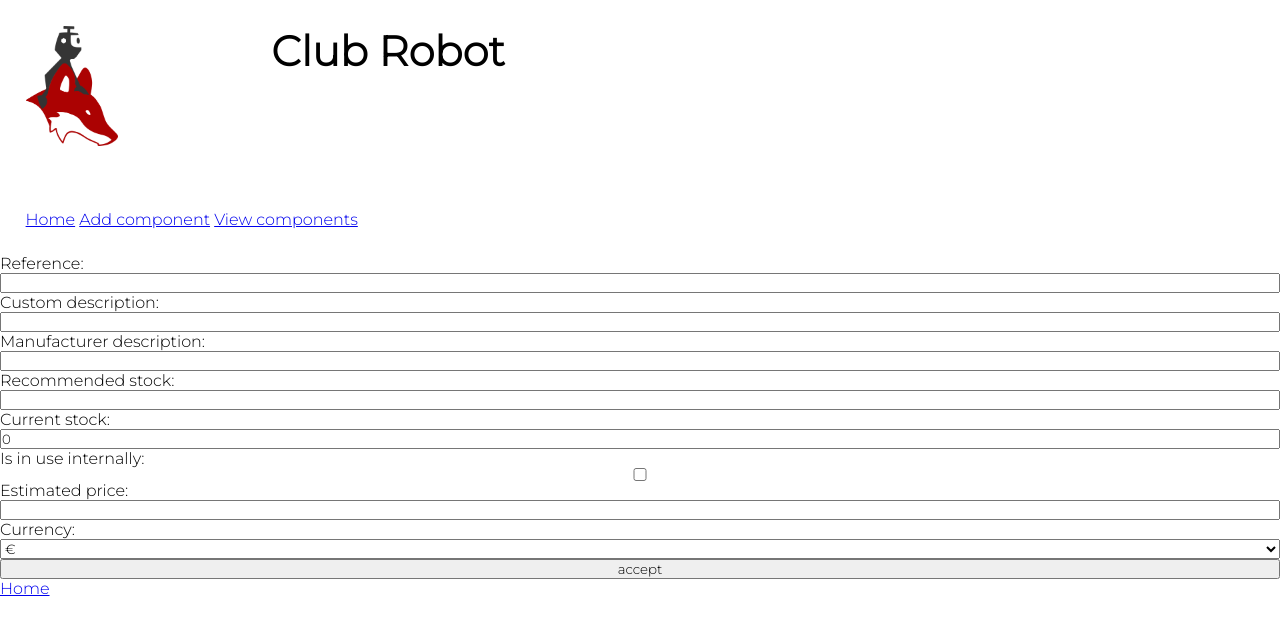
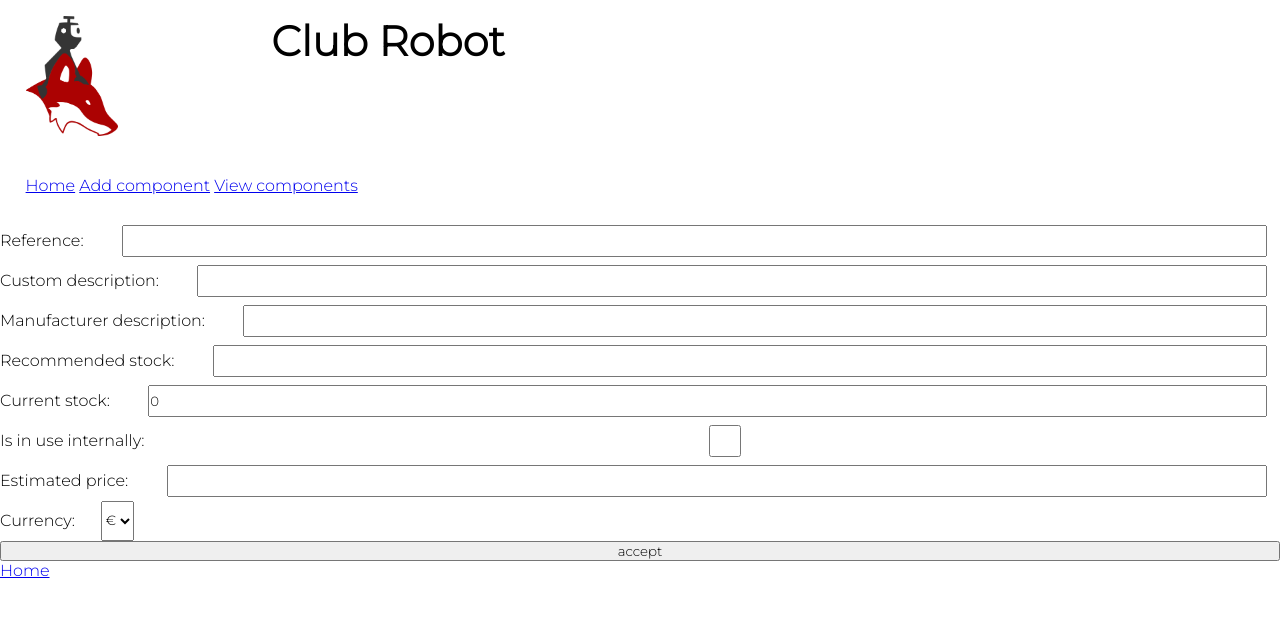
Before and after one commit to joelimgu/chisp, a Django app: page /insert/ in a window 1280 px wide. Shown: the top 635 px of the page. Run offline with Django 4.2, Linux system fonts and the light colour scheme; data comes from the database, SQL or seed files in the repository; both versions use the stored data as it was after the commit; style sheets or scripts are compiled from the project's sources; some libraries are stand-ins or nearby versions.

Commit message:
some css

```diff
--- a/chisp/settings.py
+++ b/chisp/settings.py
@@ -29,7 +29,6 @@ ALLOWED_HOSTS = []
 
 
 # Application definition
-
 INSTALLED_APPS = [
     'django.contrib.admin',
     'django.contrib.auth',
@@ -39,6 +38,7 @@ INSTALLED_APPS = [
     'django.contrib.staticfiles',
     'mainApp.apps.MainappConfig',
     'django_sass',
+    'bootstrap5',
 ]
 
 MIDDLEWARE = [
--- a/mainApp/models.py
+++ b/mainApp/models.py
@@ -29,7 +29,7 @@ class ElectricalComponent(models.Model):
     def get_absolute_url(self):
         return reverse('component.view', kwargs={'pk':self.pk})
 
-    reference = models.CharField(max_length=255, null=False)
+    reference = models.CharField(max_length=255, null=False, unique=True)
     custom_description = models.CharField(max_length=1023)
     manufacturer_description = models.CharField(max_length=1023)
     recommended_stock = models.IntegerField(blank=True, null=False)
--- a/requirement_file.txt
+++ b/requirement_file.txt
@@ -1,8 +1,11 @@
 asgiref==3.5.2
+beautifulsoup4==4.11.1
 Django==4.0.5
+django-bootstrap-v5==1.0.11
 django-sass==1.1.0
 libsass==0.21.0
 six==1.16.0
+soupsieve==2.3.2.post1
 sqlparse==0.4.2
 tornado==6.2
 watchdog==2.1.9
--- a/static/mainApp/sass/index.sass
+++ b/static/mainApp/sass/index.sass
@@ -1,14 +1,37 @@
 @font-face
     font-family: Montserrat
-    src: url("chisp/static/mainApp/Montserrat/static/Montserrat-Light.ttf")
+    src: url("../Montserrat/static/Montserrat-Light.ttf")
 
 *
     font-family: Montserrat, sans-serif
     margin: 0
     padding: 0
 
+form
+    p
+        display: flex
+        min-height: 5vh
+        width: 100%
+        input
+            width: 100%
+            margin: .5vh 1%
+        label
+            display: flex
+            justify-content: center
+            align-items: center
+            text-align: center
+            min-width: fit-content
+            margin-right: 2%
+
+table
+    th
+        border-bottom: 1px solid black
+    tr
+        td
+            border-bottom: 1px solid black
+
 .header
-    margin: 2% 2% 5% 2%
+    margin: 2vh 2vw 5vh 2vw
     display: flex
     font-size: 1.3rem
     height: 15vh
--- a/templates/mainApp/electricalcomponent_form.html
+++ b/templates/mainApp/electricalcomponent_form.html
@@ -3,7 +3,8 @@
 {%  block body %}
 <form method="post" style="display: flex; flex-direction: column">
     {% csrf_token %}
-    {{ form }}
+    {{ form.as_p }}
+{#    {{ form }}#}
     <input type="submit" value="accept">
 </form>
 <a href="{% url "index" %}">Home</a>
--- a/templates/mainApp/index.html
+++ b/templates/mainApp/index.html
@@ -1,3 +1,4 @@
+{% load bootstrap5 %}
 {% load static %}
 <!DOCTYPE html>
 <html lang="en">
```
Also changed, not shown: db.sqlite3, mainApp/migrations/0004_alter_electricalcomponent_options_and_more.py (added).
